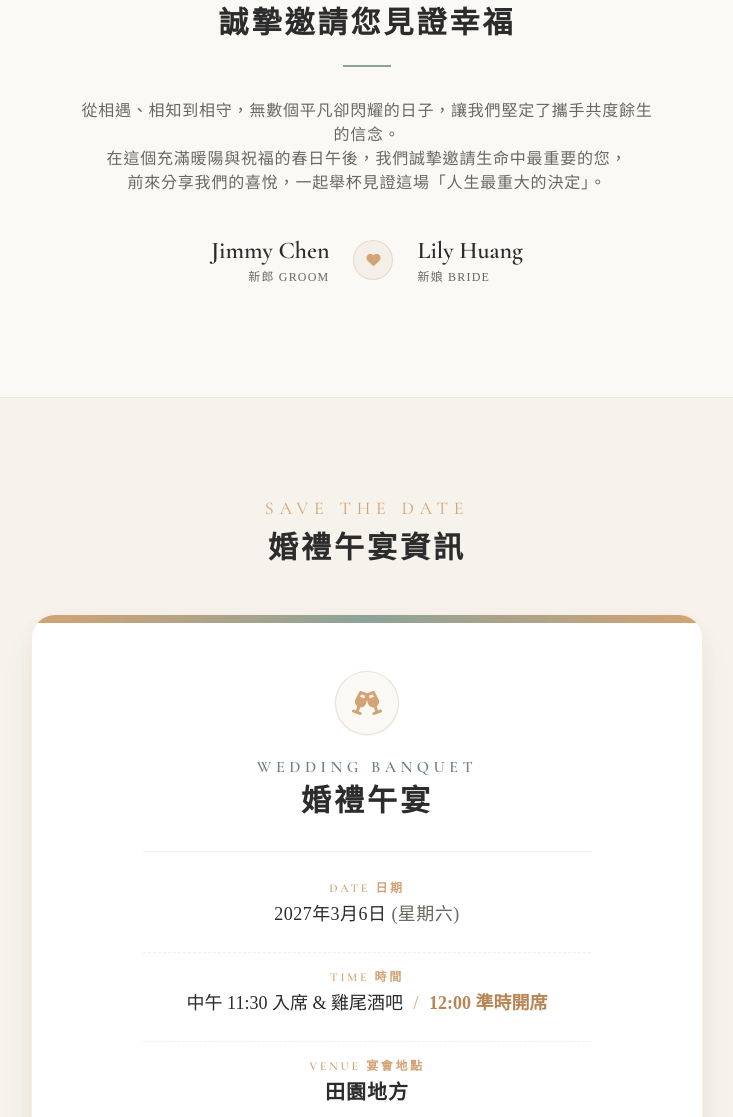
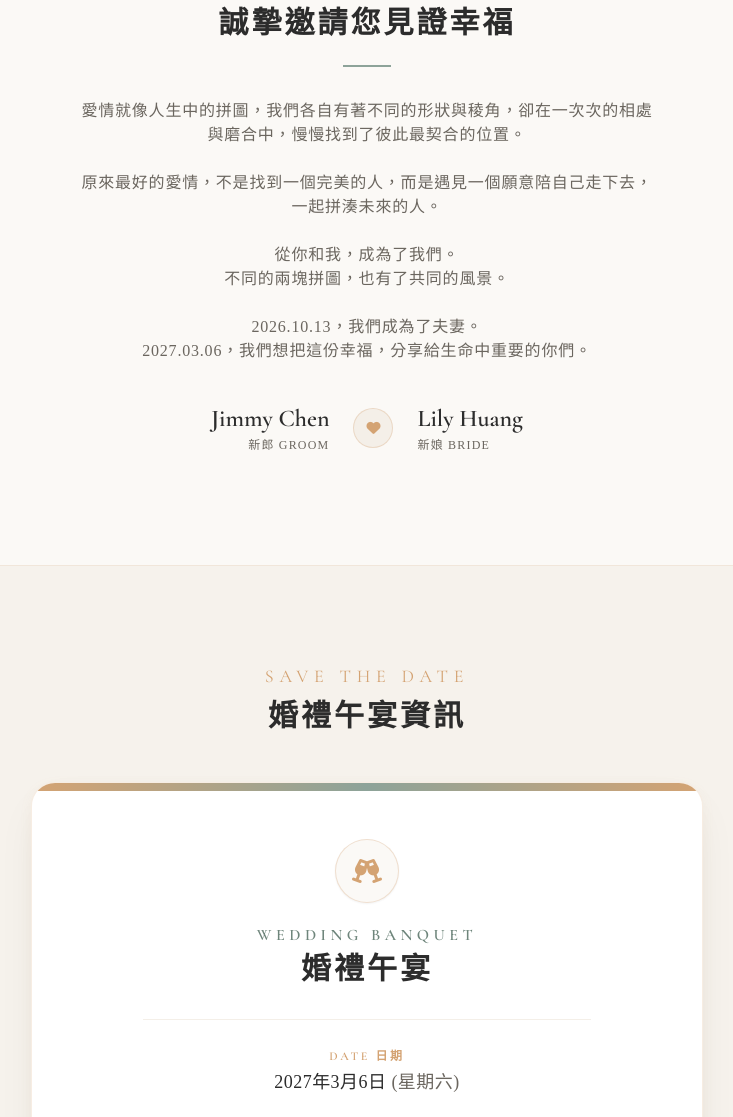
Before and after one commit to DoorKnockerGG/Wedding, a plain HTML site: page index.html in a window 1280 px wide. Shown: the part 939-2056 px from the top of the page, without its empty margins (273-1006 px from the left). Drawn offline with nearby package versions, Linux system fonts and the light colour scheme.

Commit message:
Update index.html

```diff
--- a/index.html
+++ b/index.html
@@ -260,9 +260,15 @@
     <div class="w-12 h-[1.5px] bg-morandi-sage mx-auto mb-8"></div>
 
     <p class="text-sm sm:text-base leading-loose text-morandi-muted font-normal tracking-wider max-w-xl mx-auto">
-      從相遇、相知到相守，無數個平凡卻閃耀的日子，讓我們堅定了攜手共度餘生的信念。<br class="hidden sm:inline">
-      在這個充滿暖陽與祝福的春日午後，我們誠摯邀請生命中最重要的您，<br class="hidden sm:inline">
-      前來分享我們的喜悅，一起舉杯見證這場「人生最重大的決定」。
+      愛情就像人生中的拼圖，我們各自有著不同的形狀與稜角，卻在一次次的相處與磨合中，慢慢找到了彼此最契合的位置。<br class="hidden sm:inline">
+<br class="hidden sm:inline">
+原來最好的愛情，不是找到一個完美的人，而是遇見一個願意陪自己走下去，一起拼湊未來的人。<br class="hidden sm:inline">
+<br class="hidden sm:inline">
+從你和我，成為了我們。<br class="hidden sm:inline">
+不同的兩塊拼圖，也有了共同的風景。<br class="hidden sm:inline">
+<br class="hidden sm:inline">
+2026.10.13，我們成為了夫妻。<br class="hidden sm:inline">
+2027.03.06，我們想把這份幸福，分享給生命中重要的你們。
     </p>
 
     <div class="mt-10 flex items-center justify-center gap-6 text-morandi-dark">
@@ -340,7 +346,7 @@
                 VENUE 宴會地點
               </span>
               <p class="text-lg sm:text-xl font-semibold text-morandi-dark tracking-wider">
-                <span class="no-wrap">田園地方</span>
+                <span class="no-wrap">天圓地方婚宴會館 軒景廳</span>
               </p>
             </div>
           </div>
```
